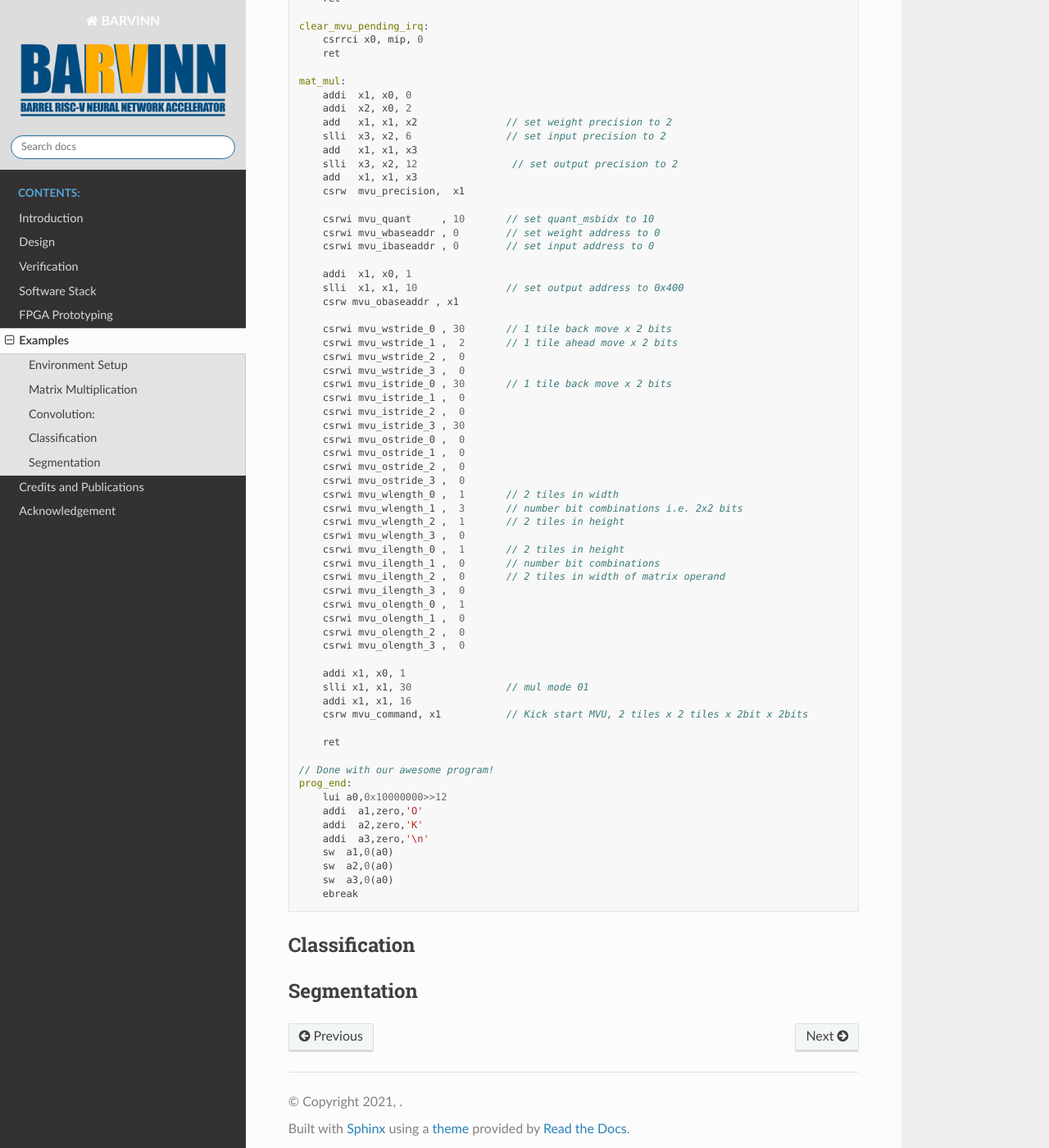
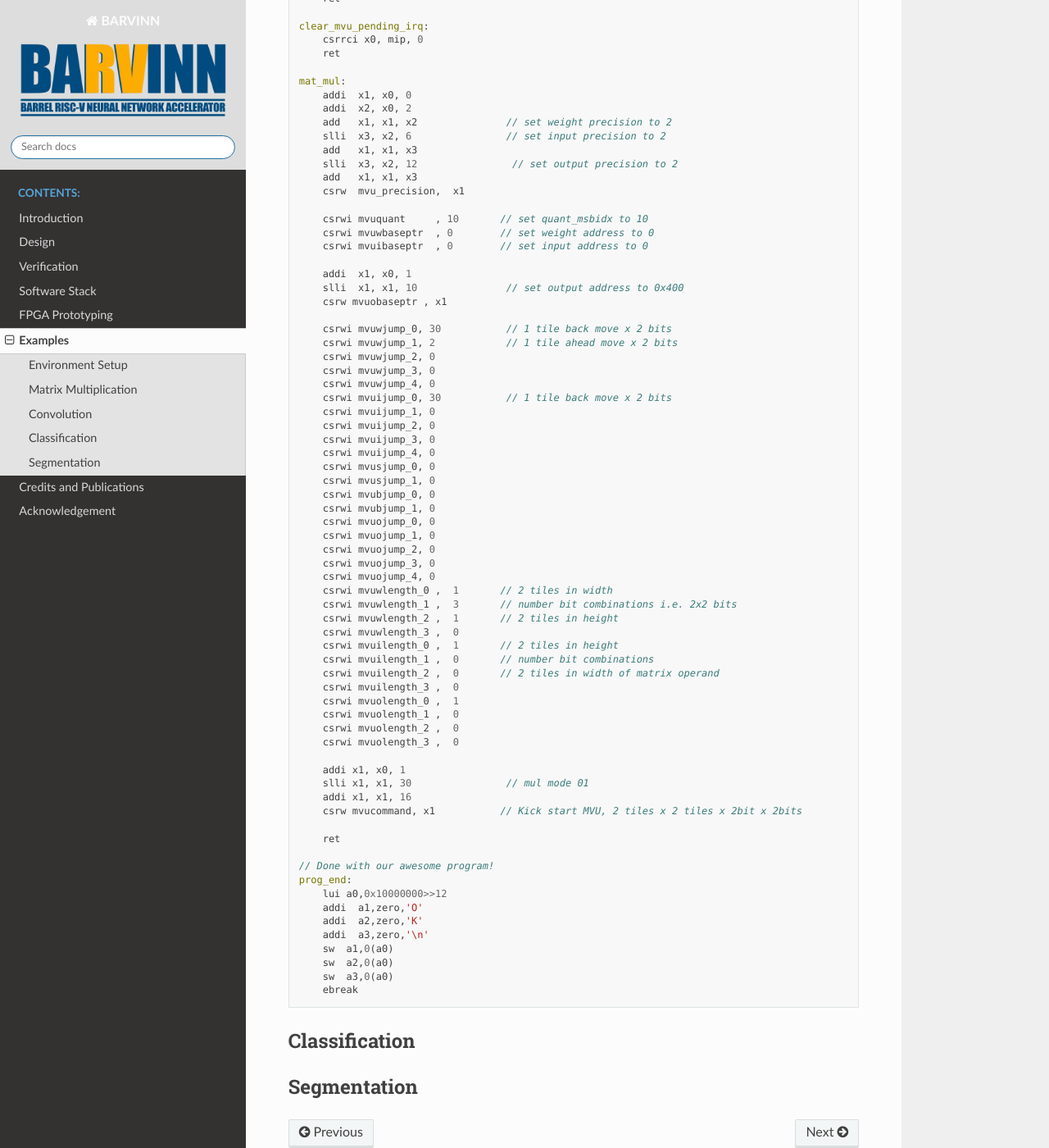
Before and after one commit to hossein1387/BARVINN, a Sphinx documentation site: the page built from docs/examples.rst, in a window 1280 px wide and 1400 px high, scrolled down 7479 px. Shown: the whole window at 82% size. Built offline with Sphinx 7.4.7 and the Read the Docs theme 2.0.0, drawn with Linux system fonts in a browser that asks for light colours; some of the changed text lies outside the part shown.

Commit message:
typo fix

```diff
--- a/docs/examples.rst
+++ b/docs/examples.rst
@@ -374,43 +374,50 @@ The generated MVU configurations can be used to write a program to configure MVU
       add   x1, x1, x3
       csrw  mvu_precision,  x1
 
-      csrwi mvu_quant     , 10       // set quant_msbidx to 10
-      csrwi mvu_wbaseaddr , 0        // set weight address to 0
-      csrwi mvu_ibaseaddr , 0        // set input address to 0
+      csrwi mvuquant     , 10       // set quant_msbidx to 10
+      csrwi mvuwbaseptr  , 0        // set weight address to 0
+      csrwi mvuibaseptr  , 0        // set input address to 0
 
       addi  x1, x0, 1
       slli  x1, x1, 10               // set output address to 0x400
-      csrw mvu_obaseaddr , x1
+      csrw mvuobaseptr , x1
 
-      csrwi mvu_wstride_0 , 30       // 1 tile back move x 2 bits
-      csrwi mvu_wstride_1 ,  2       // 1 tile ahead move x 2 bits
-      csrwi mvu_wstride_2 ,  0
-      csrwi mvu_wstride_3 ,  0
-      csrwi mvu_istride_0 , 30       // 1 tile back move x 2 bits
-      csrwi mvu_istride_1 ,  0
-      csrwi mvu_istride_2 ,  0
-      csrwi mvu_istride_3 , 30
-      csrwi mvu_ostride_0 ,  0
-      csrwi mvu_ostride_1 ,  0
-      csrwi mvu_ostride_2 ,  0
-      csrwi mvu_ostride_3 ,  0
-      csrwi mvu_wlength_0 ,  1       // 2 tiles in width
-      csrwi mvu_wlength_1 ,  3       // number bit combinations i.e. 2x2 bits
-      csrwi mvu_wlength_2 ,  1       // 2 tiles in height
-      csrwi mvu_wlength_3 ,  0
-      csrwi mvu_ilength_0 ,  1       // 2 tiles in height
-      csrwi mvu_ilength_1 ,  0       // number bit combinations
-      csrwi mvu_ilength_2 ,  0       // 2 tiles in width of matrix operand
-      csrwi mvu_ilength_3 ,  0
-      csrwi mvu_olength_0 ,  1
-      csrwi mvu_olength_1 ,  0
-      csrwi mvu_olength_2 ,  0
-      csrwi mvu_olength_3 ,  0
+      csrwi mvuwjump_0, 30           // 1 tile back move x 2 bits
+      csrwi mvuwjump_1, 2            // 1 tile ahead move x 2 bits
+      csrwi mvuwjump_2, 0
+      csrwi mvuwjump_3, 0
+      csrwi mvuwjump_4, 0
+      csrwi mvuijump_0, 30           // 1 tile back move x 2 bits
+      csrwi mvuijump_1, 0
+      csrwi mvuijump_2, 0
+      csrwi mvuijump_3, 0
+      csrwi mvuijump_4, 0
+      csrwi mvusjump_0, 0
+      csrwi mvusjump_1, 0
+      csrwi mvubjump_0, 0
+      csrwi mvubjump_1, 0
+      csrwi mvuojump_0, 0
+      csrwi mvuojump_1, 0
+      csrwi mvuojump_2, 0
+      csrwi mvuojump_3, 0
+      csrwi mvuojump_4, 0
+      csrwi mvuwlength_0 ,  1       // 2 tiles in width
+      csrwi mvuwlength_1 ,  3       // number bit combinations i.e. 2x2 bits
+      csrwi mvuwlength_2 ,  1       // 2 tiles in height
+      csrwi mvuwlength_3 ,  0
+      csrwi mvuilength_0 ,  1       // 2 tiles in height
+      csrwi mvuilength_1 ,  0       // number bit combinations
+      csrwi mvuilength_2 ,  0       // 2 tiles in width of matrix operand
+      csrwi mvuilength_3 ,  0
+      csrwi mvuolength_0 ,  1
+      csrwi mvuolength_1 ,  0
+      csrwi mvuolength_2 ,  0
+      csrwi mvuolength_3 ,  0
 
       addi x1, x0, 1
       slli x1, x1, 30                // mul mode 01
       addi x1, x1, 16
-      csrw mvu_command, x1           // Kick start MVU, 2 tiles x 2 tiles x 2bit x 2bits
+      csrw mvucommand, x1           // Kick start MVU, 2 tiles x 2 tiles x 2bit x 2bits
 
       ret
 
@@ -425,7 +432,6 @@ The generated MVU configurations can be used to write a program to configure MVU
       sw  a3,0(a0)
       ebreak
 
-
 Classification
 -----------------
 
```
Also changed, not shown: other parts of docs/examples.rst (+1 -1 lines), docs/credits.rst (+4 -3 lines).
